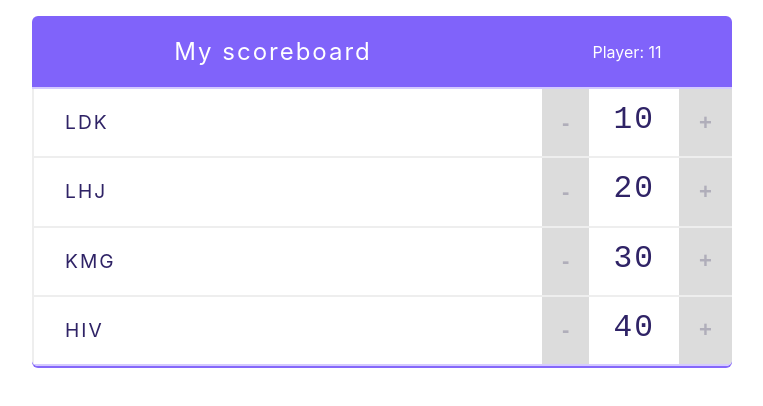
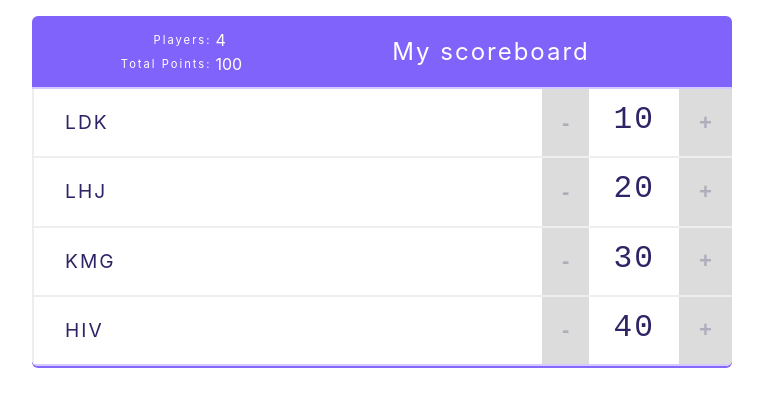
Before and after one commit to hyungju-lee/scoreboard, a React (Create React App) app: page / in a window 1280 px wide. Shown: the top 406 px of the page, without its empty margins (258-1021 px from the left). Built offline with nearby package versions, Linux system fonts and the light colour scheme.

Commit message:
lodash 활용 배열식짜기 총점수, 토탈인원 넣기

```diff
--- a/package.json
+++ b/package.json
@@ -3,6 +3,7 @@
   "version": "0.1.0",
   "private": true,
   "dependencies": {
+    "lodash": "^4.17.15",
     "react": "^16.12.0",
     "react-dom": "^16.12.0",
     "react-scripts": "3.2.0"
--- a/src/App.js
+++ b/src/App.js
@@ -18,7 +18,7 @@ class App extends React.Component {
   render() {
     return (
       <div className="scoreboard">
-        <Header title="My scoreboard" totalPlayers={11} />
+        <Header title="My scoreboard" players={this.state.players} />
         {
           this.state.players.map((player) => (
             // 속성으로 handleRemovePlayer 함수 전달
@@ -41,8 +41,18 @@ class App extends React.Component {
     })
   }
 
-  handleChangeScore(id, delta){
+  handleChangeScore = (id, delta) => {
     console.log('handleChangeScore:', id, delta)
+    this.setState(prevState => {
+      // 새로운 배열을 리턴하라 : deep copy
+      const players = [ ...prevState.players ]; // ... spread 연산자 배열앞에 ... 이 배열 안에 있는 내용물을 가져와서 펼쳐라
+      players.forEach(player => {
+        if(player.id == id){
+          player.score += delta
+        }
+      })
+      return { players }
+    })
   }
 }
 
--- a/src/components/Header.js
+++ b/src/components/Header.js
@@ -1,11 +1,12 @@
 import React from 'react';
+import {Stats} from "./Stats";
 
 export const Header = (props) => {
 	console.log(props);
 	return (
 		<header className="header">
+			<Stats {...props}/>
 			<h1 className="h1">{props.title}</h1>
-			<span className="stats">Player: {props.totalPlayers}</span>
 		</header>
 	);
 }
--- /dev/null
+++ b/src/components/Stats.js
@@ -0,0 +1,23 @@
+import React from 'react';
+import _ from 'lodash';
+
+export const Stats = (props) => {
+	const totalPlayers = props.players.length;
+	let totalPoints = _.sumBy(props.players, 'score');
+	// props.players.forEach(item => {totalPoints += item.score});
+
+	return (
+		<table className="stats">
+			<tbody>
+			<tr>
+				<td>Players:</td>
+				<td>{totalPlayers}</td>
+			</tr>
+			<tr>
+				<td>Total Points:</td>
+				<td>{totalPoints}</td>
+			</tr>
+			</tbody>
+		</table>
+	)
+}
```
